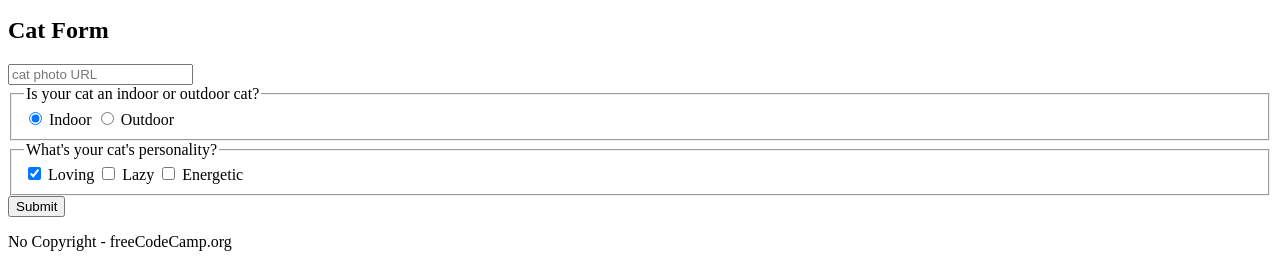
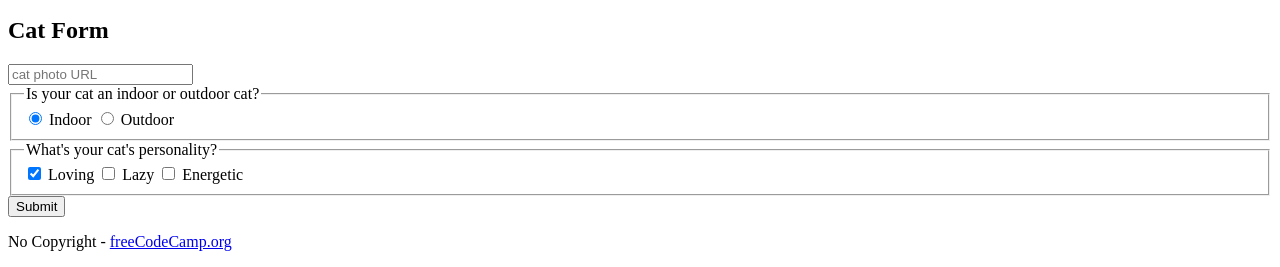
Before and after one commit to 65324427/cat_album, a plain HTML site: page index.html in a window 1280 px wide. Shown: the part 1393-1660 px from the top of the page. Drawn offline with Linux system fonts and the light colour scheme.

Commit message:
step_64 Turn the existing freeCodeCamp.org text into a link by enclosing it in an anchor (a) element. 应把 href 属性设置为 https://www.freecodecamp.org。

```diff
--- a/index.html
+++ b/index.html
@@ -51,7 +51,7 @@
           </section>
         </main>
         <footer>
-          <p>No Copyright - freeCodeCamp.org</p>
+          <p>No Copyright - <a href="https://www.freecodecamp.org">freeCodeCamp.org</a></p>
         </footer>
     </body>
 </html>
```
